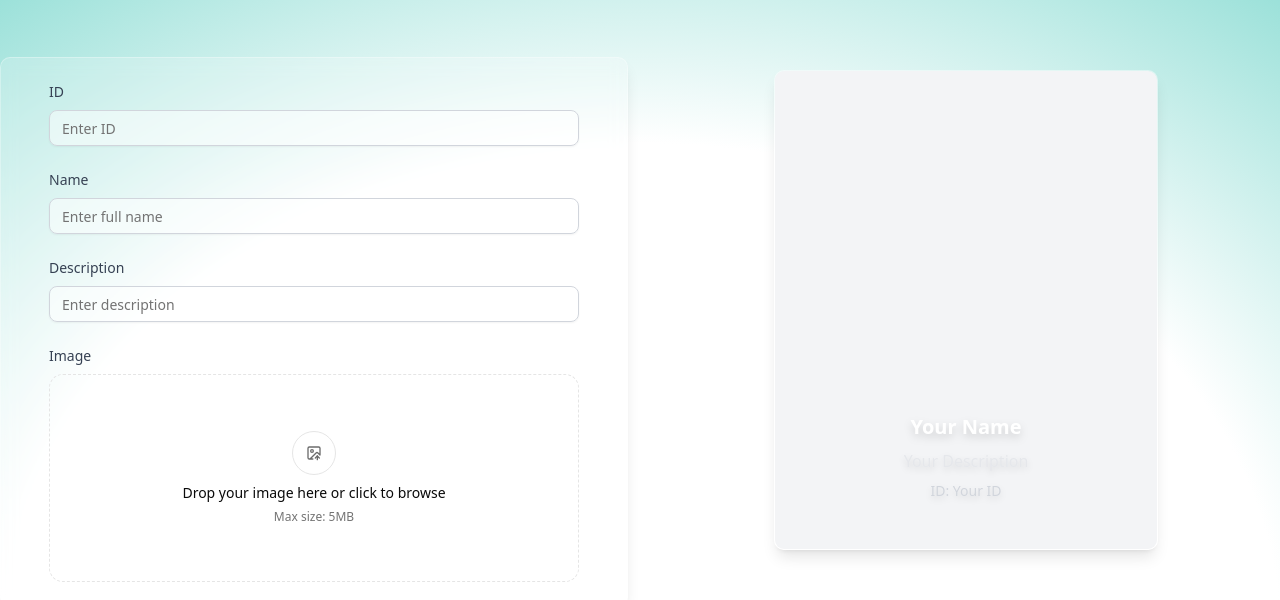
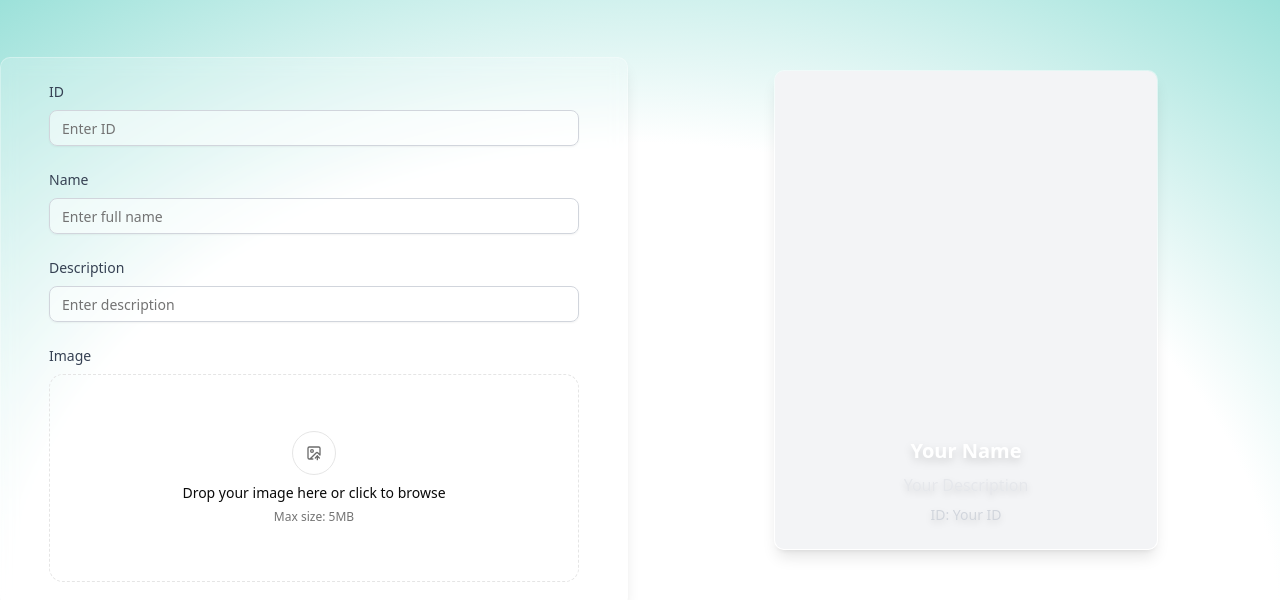
Before and after one commit to phalla-doll/team-tag, a Next.js app: page / in a window 1280 px wide. Shown: the part 251-851 px from the top of the page. Built offline with nearby package versions, Linux system fonts and the light colour scheme; a web font is replaced by a local one.

Commit message:
Update UserInputSection to adjust Card component styling by adding padding, enhancing layout consistency and visual appeal.

```diff
--- a/src/components/extended/user-input-section.tsx
+++ b/src/components/extended/user-input-section.tsx
@@ -169,7 +169,7 @@ export function UserInputSection() {
                     <h4 className="text-lg font-semibold text-gray-900 dark:text-white">
                         Preview
                     </h4>
-                    <Card className="bg-white/20 max-w-sm min-h-120 dark:bg-gray-800/20 backdrop-blur-sm border border-white/30 dark:border-gray-700/30 rounded-lg shadow-lg w-full overflow-hidden relative h-80">
+                    <Card className="bg-white/20 max-w-sm min-h-120 py-0 dark:bg-gray-800/20 backdrop-blur-sm border border-white/30 dark:border-gray-700/30 rounded-lg shadow-lg w-full overflow-hidden relative h-80">
                         {formData.imagePreview ? (
                             <>
                                 <div
```
